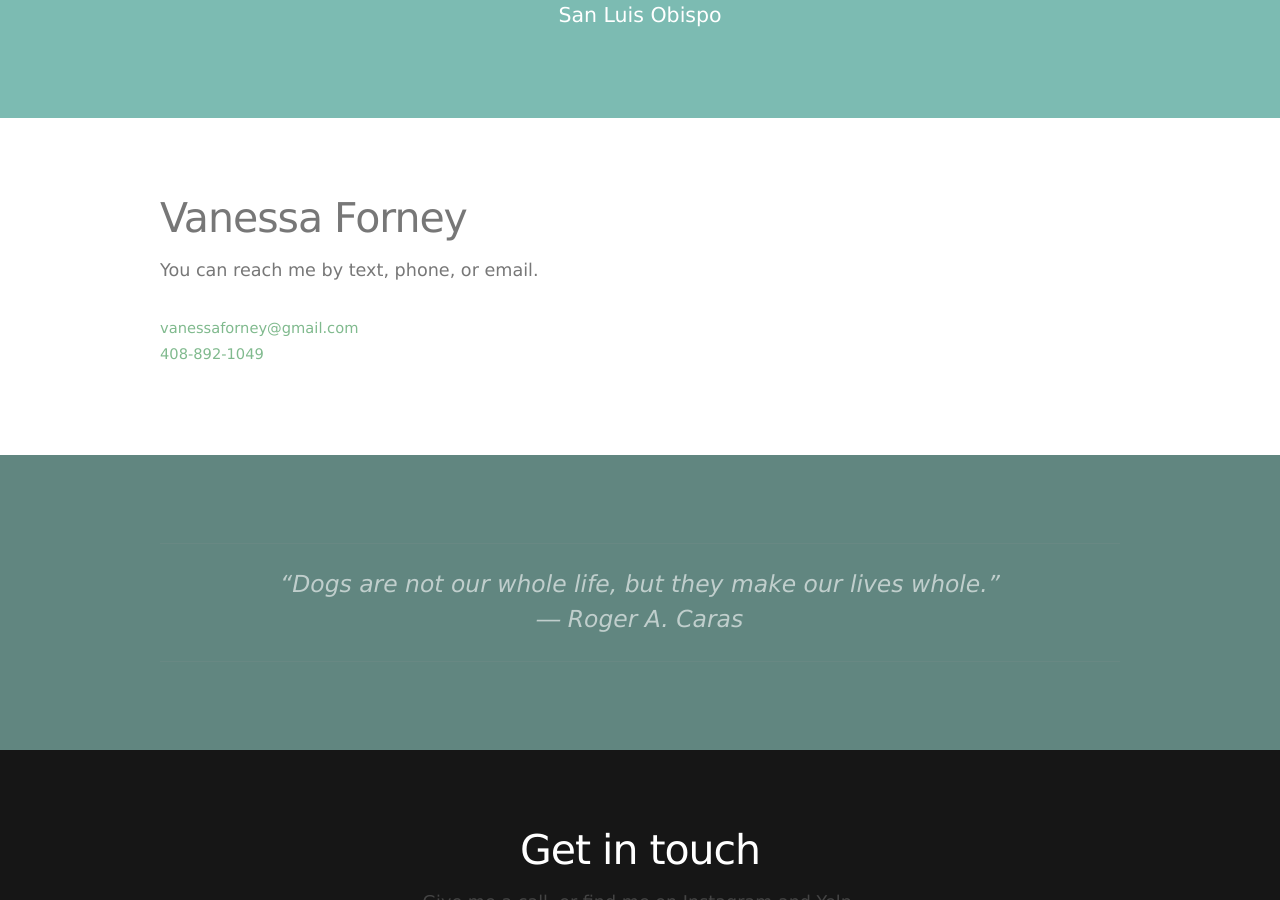
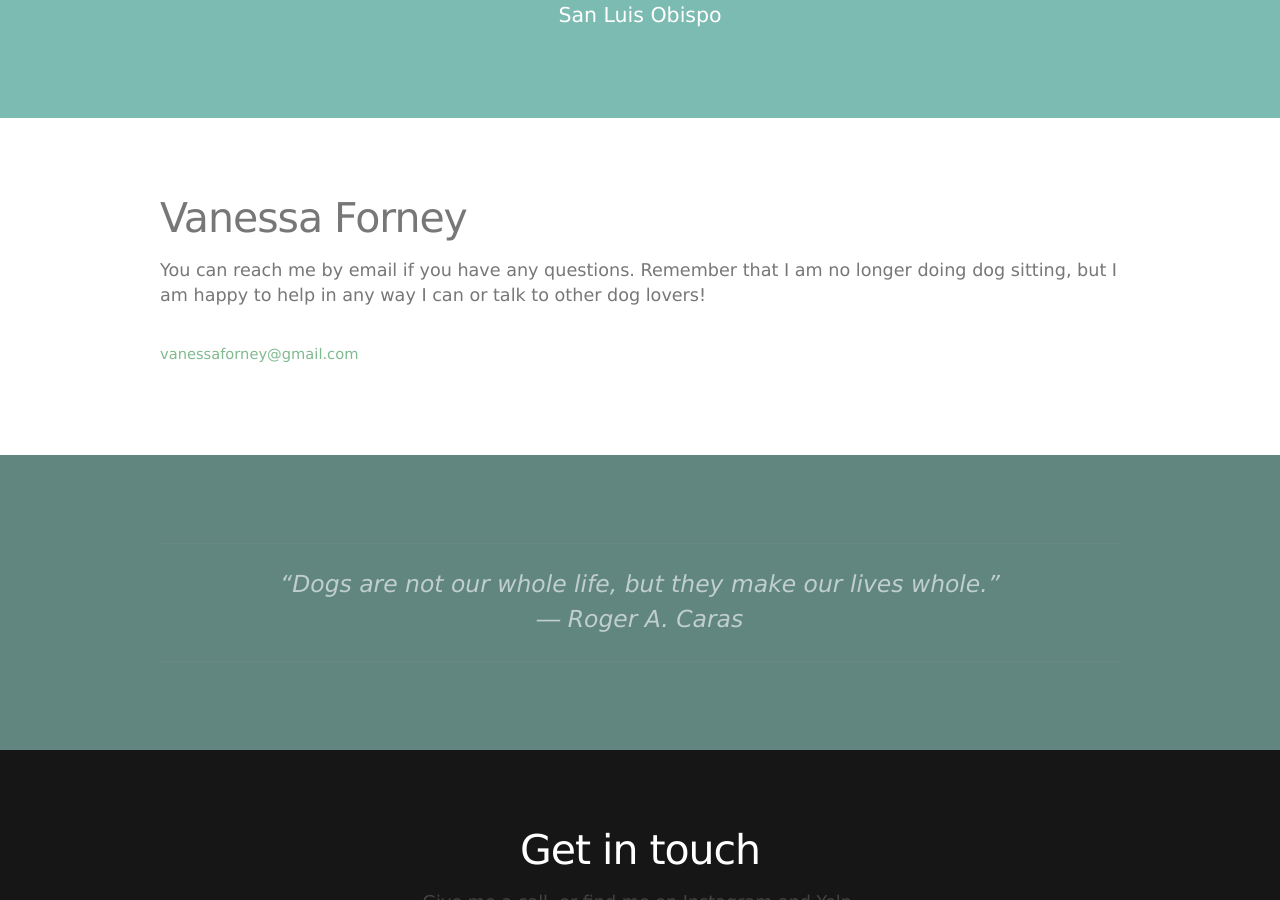
Before and after one commit to vanessaforney/vanessaforney.github.io, a Jekyll site: the page built from contact-me.html, in a window 1280 px wide and 900 px high, scrolled down 362 px. Built offline with Jekyll 4.4.1, drawn with Linux system fonts in a browser that asks for light colours; nearby versions of some CDN libraries.

Commit message:
Removes my phone number

```diff
--- a/contact-me.html
+++ b/contact-me.html
@@ -8,12 +8,10 @@ layout: default
 			<section>
 				<header>
 					<h2>Vanessa Forney</h2>
-					<span class="byline">You can reach me by text, phone, or email.</span>
+					<span class="byline">You can reach me by email if you have any questions. Remember that I am no longer doing dog sitting, but I am happy to help in any way I can or talk to other dog lovers!</span>
 				</header>
 				<p>
 				<a href="mailto:vanessaforney@gmail.com?Subject=Dog%20Sitting" target="_top">vanessaforney@gmail.com</a>
-				<br>
-				<a href="tel:4088921049">408-892-1049</a>
 				</p>
 			</section>
 		</div>
```
